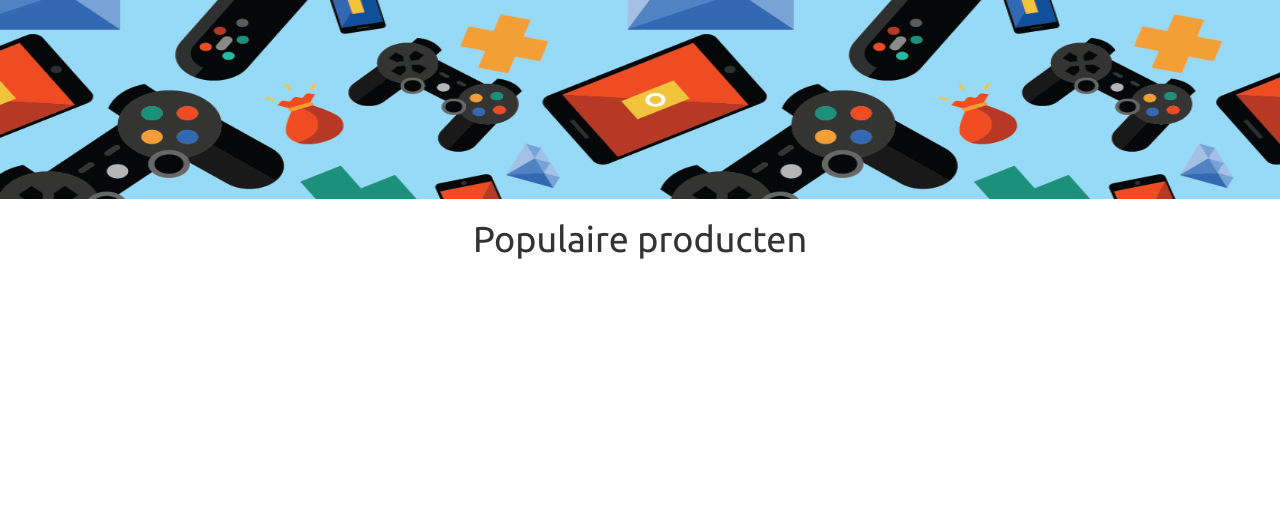
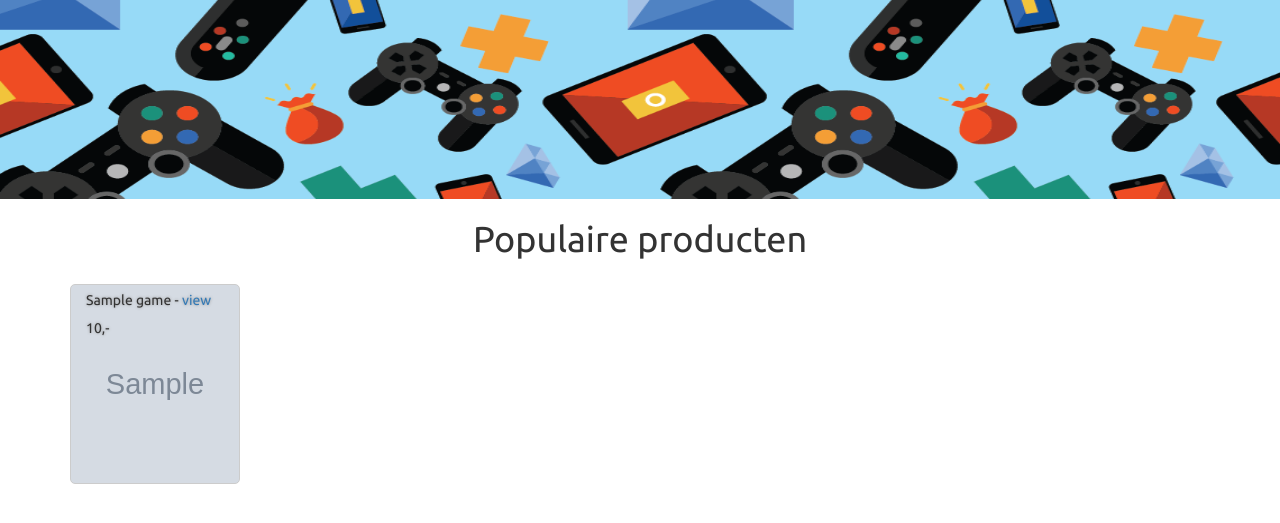
Before and after one commit to SimonMTS/UX-Webshop, a PHP site: page /UX-Webshop/ in a window 1280 px wide. Shown: the part 53-576 px from the top of the page. Run offline with PHP 8.4, Linux system fonts and the light colour scheme; tables that the repository leaves empty or names only in its code hold one stand-in row (values such as "Sample post"); grey boxes marked "Sample" are stand-in pictures; some libraries are stand-ins or nearby versions.

Commit message:
added popular games

```diff
--- a/base/classes.php
+++ b/base/classes.php
@@ -93,6 +93,21 @@
             try {
                 $req = $db->prepare("SELECT * FROM $table WHERE $row = :where");
                 $req->execute([':where' => $where]);
+                $res = $req->fetchall();
+            } catch( PDOException $Exception ) {
+                return $Exception->getMessage();
+            }
+
+            return $res;
+        }
+
+        //
+        public static function GetSorted($table, $row, $limit = 4) {
+            $db = Sql::getInstance();
+
+            try {
+                $req = $db->prepare("SELECT * FROM $table ORDER BY $row DESC LIMIT $limit");
+                $req->execute();
                 $res = $req->fetchall();
             } catch( PDOException $Exception ) {
                 return $Exception->getMessage();
--- a/controllers/pages_controller.php
+++ b/controllers/pages_controller.php
@@ -1,17 +1,14 @@
 <?php
+    require_once('./models/game.php');
+
     class pagesController {
 
         public static function home() {
-
-            if (isset($_SESSION['user']['name'])) {
-                $name = $_SESSION['user']['name'];
-            } else {
-                $name = 'bezoeker';
-            }
+            $games = Game::findPopular(4);
 
             Base::Render('pages/home', [
                 'page_title' => 'Home',
-                'name' => $name
+                'games' => $games
             ]);
         }
 
--- a/models/game.php
+++ b/models/game.php
@@ -49,6 +49,10 @@
 
         }
 
+        public static function findPopular($limit) {
+            return Sql::GetSorted('game', 'views', $limit);
+        }
+
         public static function findByName($name) {
             $result = Sql::Get('game', 'name', $name);
 
@@ -60,7 +64,7 @@
                 isset($result[0]['cover']) &&
                 isset($result[0]['views'])
             ) {
-                return new User(
+                return new Game(
                     $result[0]['id'],
                     $result[0]['name'],
                     $result[0]['price'],
--- a/views/pages/home.php
+++ b/views/pages/home.php
@@ -10,5 +10,13 @@
 		<div class="col-md-12">
 			<h1 class="pop-prod">Populaire producten</h1>
 		</div>
+		<?php foreach ($games as $game) : ?>
+			<div class="col-md-3 col-sm-6">
+				<div class="overview-item" style="background-image: url(<?=$GLOBALS['config']['base_url'].$game['cover'] ?>);">
+					<span><?=$game['name'] ?> - <a href="<?=$GLOBALS['config']['base_url'].'games/view/'.$game['id'] ?>">view</a></span>
+					<span><?=$game['price'] ?>,-</span>
+				</div>
+			</div>
+		<?php endforeach; ?>
 	</div>
 </div>
```
